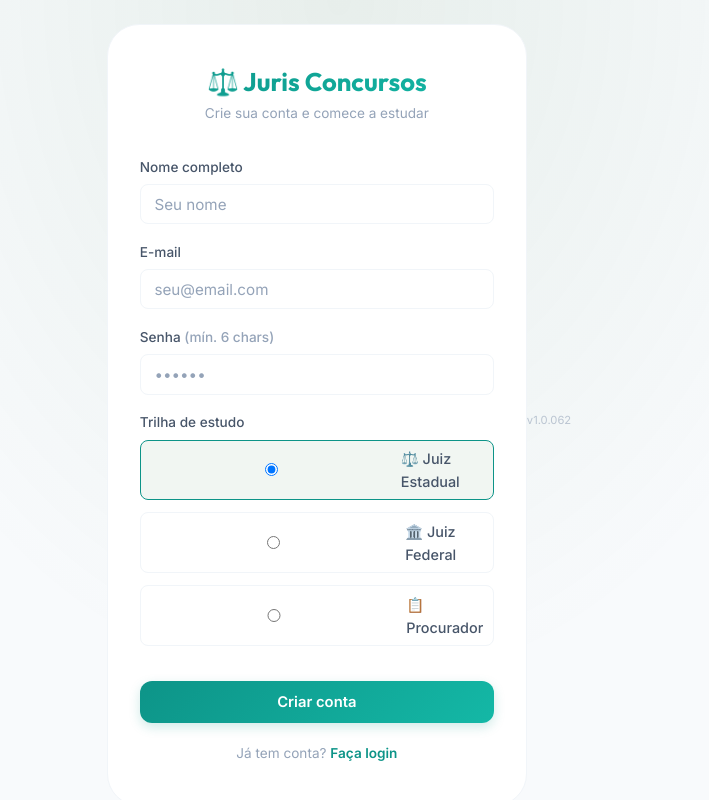
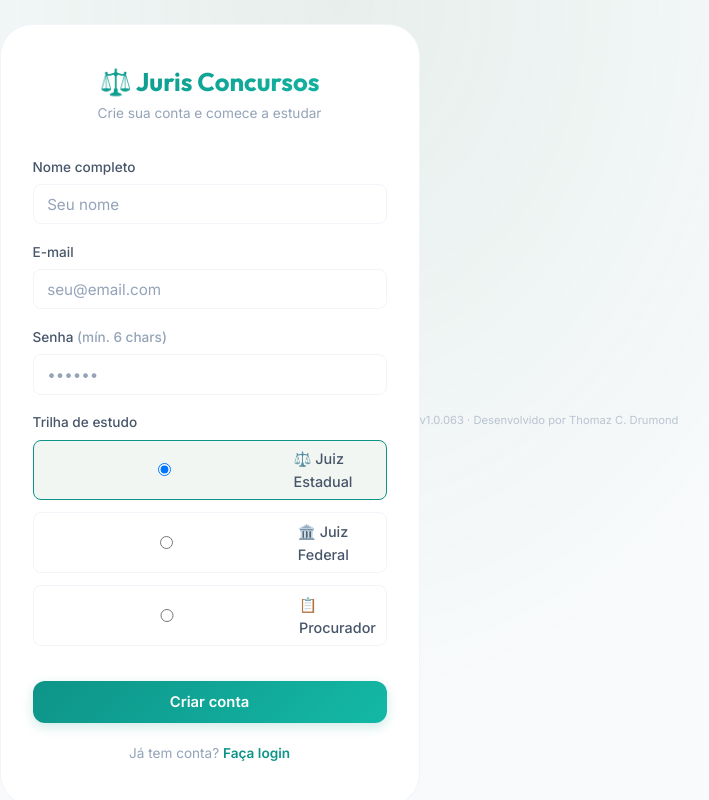
Before and after one commit to thomazcd/jurisconcursos, a Next.js app: page /register in a window 1280 px wide. Shown: the top 800 px of the page, without its empty margins (301-1010 px from the left). Built offline with nearby package versions, Linux system fonts and the light colour scheme.

Commit message:
feat: crédito 'Desenvolvido por Thomaz C. Drumond' em todas as páginas (v1.0.063)

```diff
--- a/src/app/(auth)/login/page.tsx
+++ b/src/app/(auth)/login/page.tsx
@@ -75,7 +75,7 @@
                 </div>
 
                 <div style={{ textAlign: 'center', marginTop: '0.75rem', fontSize: '0.68rem', color: 'var(--text-3)', opacity: 0.55 }}>
-                    v{APP_VERSION}
+                    v{APP_VERSION} · Desenvolvido por Thomaz C. Drumond
                 </div>
             </div>
         </div>
--- a/src/app/(auth)/register/page.tsx
+++ b/src/app/(auth)/register/page.tsx
@@ -112,7 +112,7 @@
                 </div>
             </div>
             <div style={{ marginTop: '0.75rem', fontSize: '0.7rem', color: 'var(--text-3)', textAlign: 'center', opacity: 0.6 }}>
-                v{APP_VERSION}
+                v{APP_VERSION} · Desenvolvido por Thomaz C. Drumond
             </div>
         </div>
     );
--- a/src/app/user/dashboard/DashboardClient.tsx
+++ b/src/app/user/dashboard/DashboardClient.tsx
@@ -746,7 +746,9 @@
                     body { background: white !important; }
                 }
             `}</style>
-            <div className="no-print" style={{ textAlign: 'center', padding: '3rem', opacity: 0.3, fontSize: '0.65rem' }}>v{APP_VERSION}</div>
+            <div className="no-print" style={{ textAlign: 'center', padding: '3rem 3rem 2rem', opacity: 0.3, fontSize: '0.65rem', lineHeight: 1.8 }}>
+                v{APP_VERSION}<br />Desenvolvido por Thomaz C. Drumond
+            </div>
         </div>
     );
 }
--- a/src/app/user/stats/StatsClient.tsx
+++ b/src/app/user/stats/StatsClient.tsx
@@ -176,7 +176,7 @@
             <style jsx>{` @keyframes fadeIn { from { opacity: 0; transform: translateY(10px); } to { opacity: 1; transform: translateY(0); } } `}</style>
 
             <div style={{ textAlign: 'center', marginTop: '2rem', padding: '2rem', fontSize: '0.7rem', color: 'var(--text-3)', opacity: 0.5 }}>
-                v{APP_VERSION}
+                v{APP_VERSION} · Desenvolvido por Thomaz C. Drumond
             </div>
         </div>
     );
--- a/src/lib/version.ts
+++ b/src/lib/version.ts
@@ -1,3 +1,3 @@
 // Versão única e centralizada do sistema
 // Atualizar aqui para refletir em todas as telas (Login, Registro, Dashboard, Stats, etc.)
-export const APP_VERSION = '1.0.062';
+export const APP_VERSION = '1.0.063';
```
